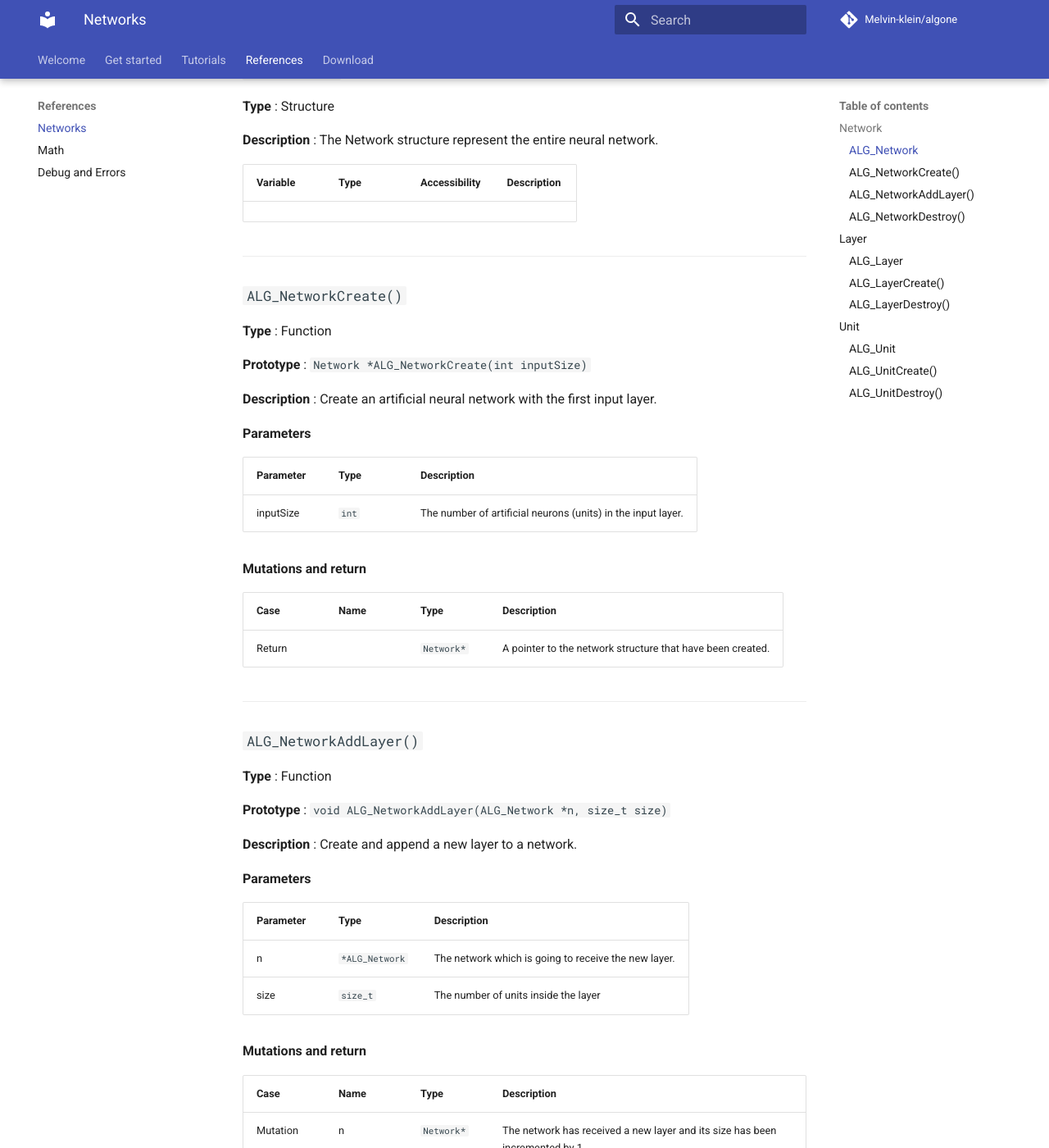
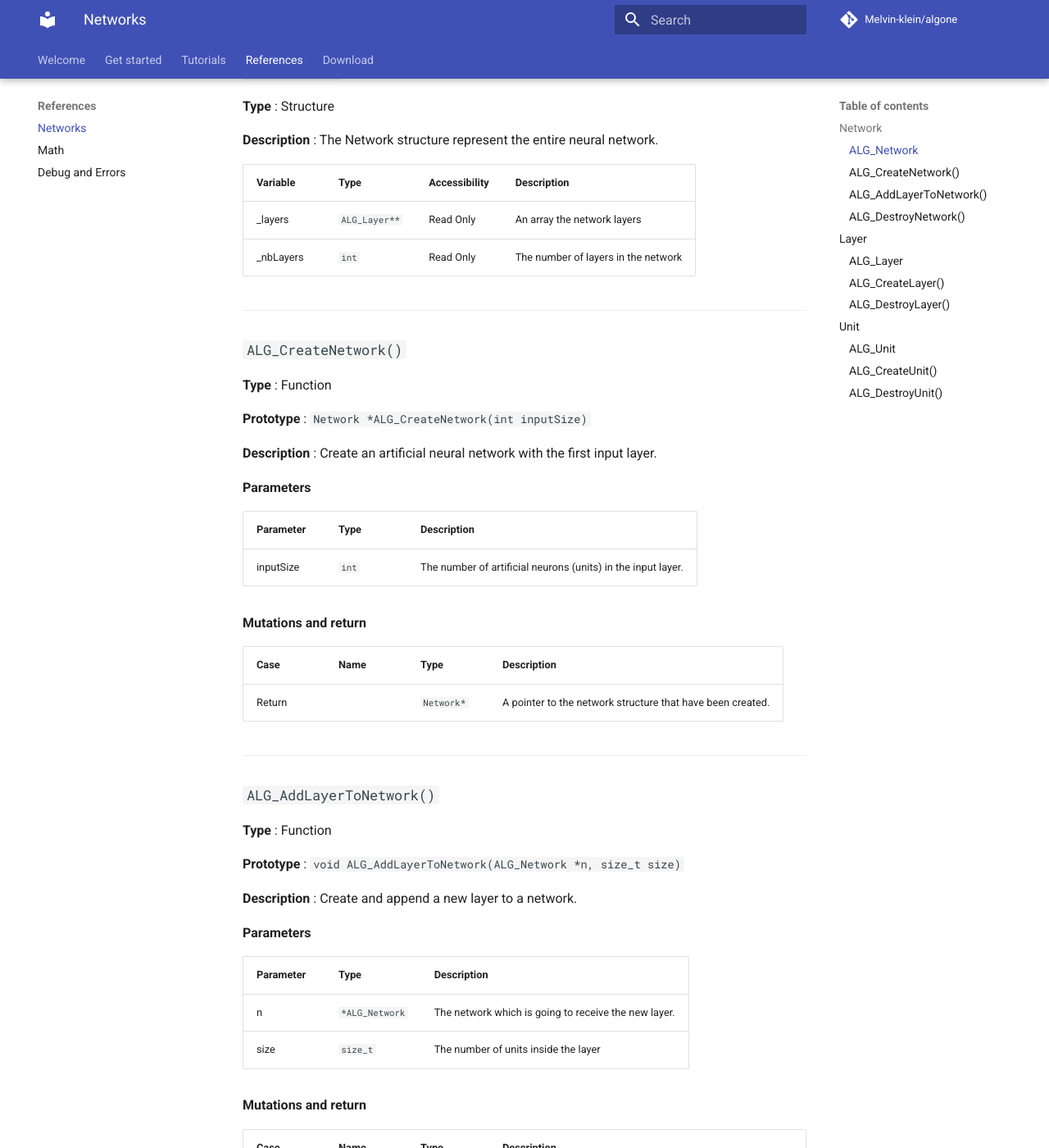
Before and after one commit to Melvin-klein/algone, an MkDocs documentation site: the page built from docs/references/networks.md, in a window 1280 px wide and 1400 px high, scrolled down 208 px. Shown: the whole window at 82% size. Built offline with MkDocs 1.6.1 and Material for MkDocs 9.7.7, drawn with Linux system fonts in a browser that asks for light colours; comment, search, counter and statistics services are not loaded; some of the changed text lies outside the part shown.

Commit message:
Update documentation

```diff
--- a/docs/references/networks.md
+++ b/docs/references/networks.md
@@ -6,16 +6,18 @@
 
 **Description** : The Network structure represent the entire neural network.
 
-| Variable     | Type     | Accessibility | Description |
-|--------------|----------|---------------|-------------|
+| Variable  | Type          | Accessibility | Description                         |
+|-----------|---------------|---------------|-------------------------------------|
+| _layers   | `ALG_Layer**` | Read Only     | An array the network layers         |
+| _nbLayers | `int`         | Read Only     | The number of layers in the network |
 
 ---
 
-### `ALG_NetworkCreate()`
+### `ALG_CreateNetwork()`
 
 **Type** : Function
 
-**Prototype** : `Network *ALG_NetworkCreate(int inputSize)`
+**Prototype** : `Network *ALG_CreateNetwork(int inputSize)`
 
 **Description** : Create an artificial neural network with the first input layer.
 
@@ -33,11 +35,11 @@
 
 ---
 
-### `ALG_NetworkAddLayer()`
+### `ALG_AddLayerToNetwork()`
 
 **Type** : Function
 
-**Prototype** : `void ALG_NetworkAddLayer(ALG_Network *n, size_t size)`
+**Prototype** : `void ALG_AddLayerToNetwork(ALG_Network *n, size_t size)`
 
 **Description** : Create and append a new layer to a network.
 
@@ -56,7 +58,7 @@
 
 ---
 
-### `ALG_NetworkDestroy()`
+### `ALG_DestroyNetwork()`
 
 **Type** : Function
 
@@ -91,15 +93,15 @@
 | Variable | Type         | Accessibility | Description                       |
 |----------|--------------|---------------|-----------------------------------|
 | _units   | `ALG_Unit**` | Read Only     | The units contained in the layer. |
-| _size    | `size_t`     | Read Only     | The number of units               |
+| _nbUnits | `size_t`     | Read Only     | The number of units.              |
 
 ---
 
-### `ALG_LayerCreate()`
+### `ALG_CreateLayer()`
 
 **Type** : Function
 
-**Prototype** : `ALG_Layer *ALG_LayerCreate(size_t size, ALG_Layer *previousLayer)`
+**Prototype** : `ALG_Layer *ALG_CreateLayer(size_t size, ALG_Layer *previousLayer)`
 
 **Description** : Create a new Layer.
 
@@ -118,11 +120,11 @@
 
 ---
 
-### `ALG_LayerDestroy()`
+### `ALG_DestroyLayer()`
 
 **Type** : Function
 
-**Prototype** : `void ALG_LayerDestroy(ALG_Layer* l)`
+**Prototype** : `void ALG_DestroyLayer(ALG_Layer* l)`
 
 **Description** : Free memory of a layer.
 
@@ -150,20 +152,20 @@
 
 **Description** : A Unit represent a network simple computational unit.
 
-| Variable | Type      | Accessibility | Description                                  |
-|----------|-----------|---------------|----------------------------------------------|
-| output   | `double`  | Read/Write    | The computed output of the artificial neuron |
-| _weights | `*double` | Read Only     | The weights values                           |
-| _size    | `size_t`  | Read Only     | The number of weights                        |
-| _bias    | `double`  | Read Only     | The computed bias                            |
+| Variable   | Type      | Accessibility | Description                                  |
+|------------|-----------|---------------|----------------------------------------------|
+| output     | `double`  | Read/Write    | The computed output of the artificial neuron |
+| _weights   | `*double` | Read Only     | The weights values                           |
+| _nbWeights | `size_t`  | Read Only     | The number of weights                        |
+| _bias      | `double`  | Read Only     | The computed bias                            |
 
 ---
 
-### `ALG_UnitCreate()`
+### `ALG_CreateUnit()`
 
 **Type** : Function
 
-**Prototype** : `ALG_Unit *ALG_UnitCreate(size_t size)`
+**Prototype** : `ALG_Unit *ALG_CreateUnit(size_t size)`
 
 **Description** : Create a new Unit.
 
@@ -181,11 +183,11 @@
 
 ---
 
-### `ALG_UnitDestroy()`
+### `ALG_DestroyUnit()`
 
 **Type** : Function
 
-**Prototype** : `void ALG_UnitDestroy(ALG_Unit *u)`
+**Prototype** : `void ALG_DestroyUnit(ALG_Unit *u)`
 
 **Description** : Free memory of a unit.
 
```
Also changed, not shown: docs/references/math.md (+8 -8 lines).
